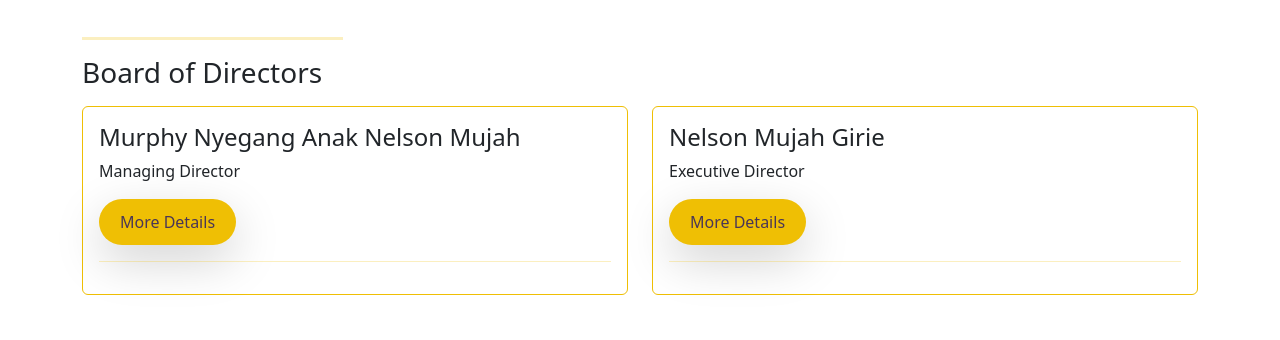
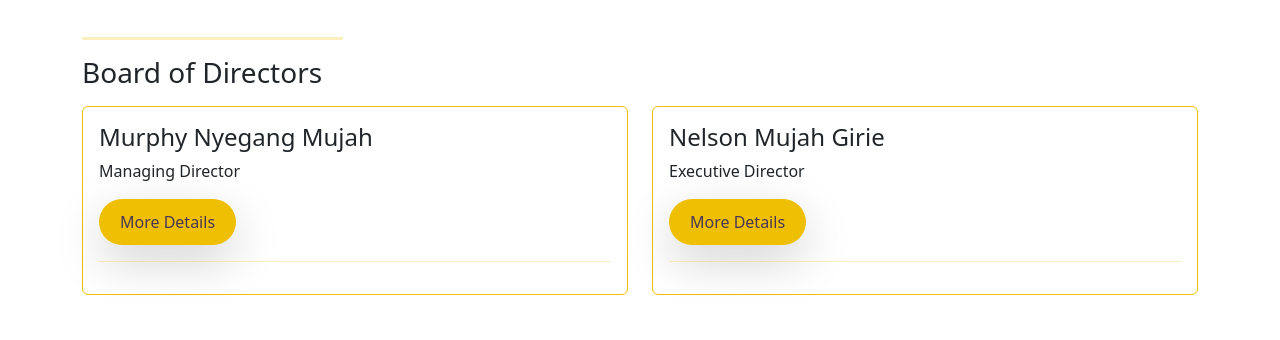
Before and after one commit to Lordbzzt/magnaGlow, a plain HTML site: page team.html in a window 1280 px wide. Shown: the part 440-780 px from the top of the page. Drawn offline with nearby package versions, Linux system fonts and the light colour scheme.

Commit message:
Update team.html
- changed murphys name

```diff
--- a/team.html
+++ b/team.html
@@ -180,7 +180,7 @@
 				<div class="col-6">
 					<div class="card h-100 customBorder">
 						<div class="card-body">
-							<h4 class="card-title">Murphy Nyegang Anak Nelson Mujah</h4>
+							<h4 class="card-title">Murphy Nyegang Mujah</h4>
 							<p>Managing Director</p>
 							<a
 								class="btn btn-custom shadow-lg rounded-pill"
```
